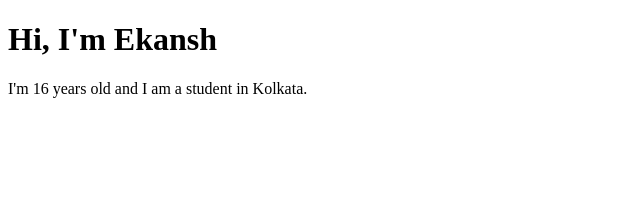
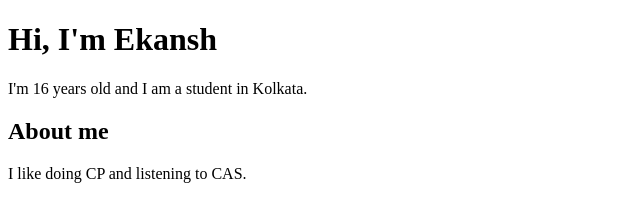
Before and after one commit to Ekansh-coder/my-portfolio, a plain HTML site: page index.html in a window 1280 px wide. Shown: the whole page, without its empty margins (0-640 px from the left). Drawn offline with Linux system fonts and the light colour scheme.

Commit message:
add an about me section

```diff
--- a/index.html
+++ b/index.html
@@ -6,5 +6,7 @@
 	<body>
 		<h1>Hi, I'm Ekansh</h1>
 		<p>I'm 16 years old and I am a student in Kolkata.</p>
+        <h2>About me</h2>
+        <p>I like doing CP and listening to CAS.</p>
 	</body>
 </html>
```
